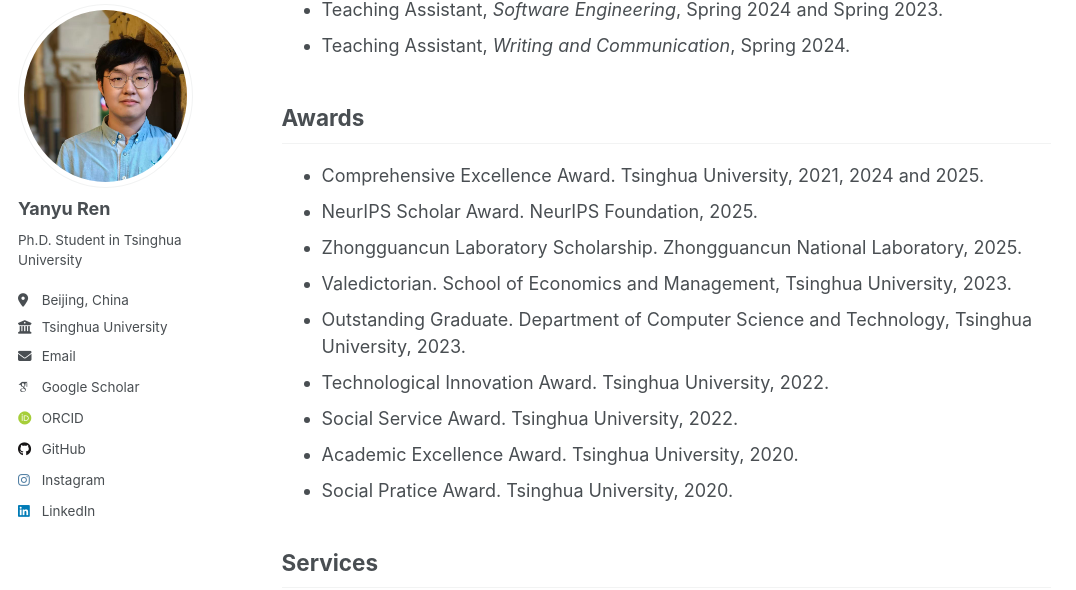
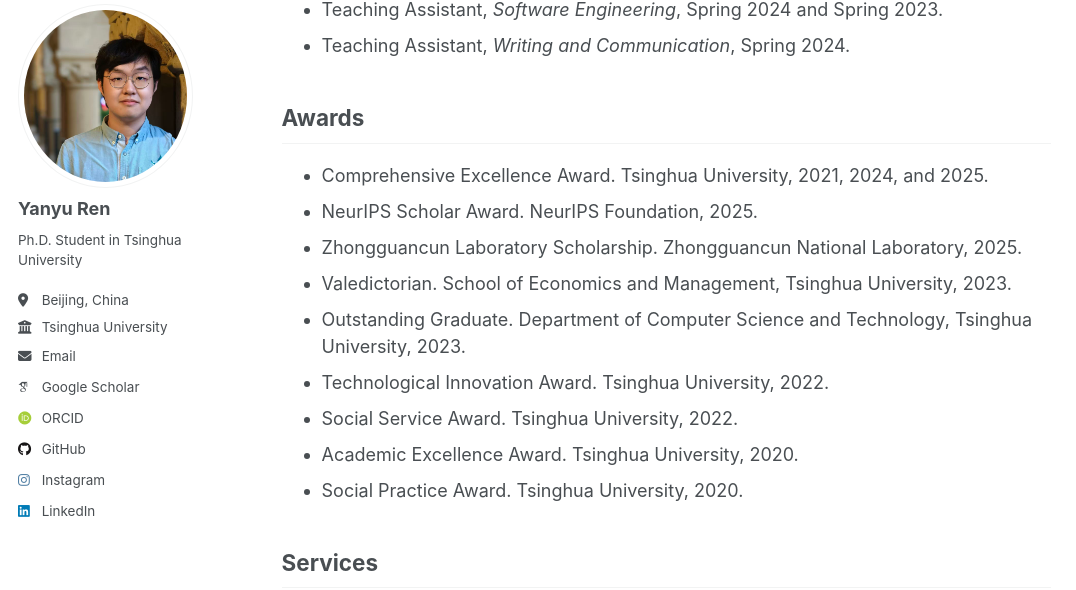
Before and after one commit to robinren03/robinren03.github.io, a Jekyll site: the page built from _pages/about.md, in a window 1280 px wide and 900 px high, scrolled down 1901 px. Shown: the part 95-685 px from the top of the window, without its empty margins (0-1076 px from the left). Built offline with Jekyll 4.4.1, drawn with Linux system fonts in a browser that asks for light colours; some web fonts are replaced; a script that is not in the unit is left out; some of the changed text lies outside the part shown.

Commit message:
Fix grammatical errors in about.md

```diff
--- a/_pages/about.md
+++ b/_pages/about.md
@@ -66,7 +66,7 @@
 
 Awards
 -----
-- Comprehensive Excellence Award. Tsinghua University, 2021, 2024 and 2025.
+- Comprehensive Excellence Award. Tsinghua University, 2021, 2024, and 2025.
 - NeurIPS Scholar Award. NeurIPS Foundation, 2025.
 - Zhongguancun Laboratory Scholarship. Zhongguancun National Laboratory, 2025.
 - Valedictorian. School of Economics and Management, Tsinghua University, 2023.
@@ -74,7 +74,7 @@
 - Technological Innovation Award. Tsinghua University, 2022.
 - Social Service Award. Tsinghua University, 2022.
 - Academic Excellence Award. Tsinghua University, 2020.
-- Social Pratice Award. Tsinghua University, 2020.
+- Social Practice Award. Tsinghua University, 2020.
 
 Services
 -----
```
Also changed, not shown: other parts of _pages/about.md (+1 -1 lines).
